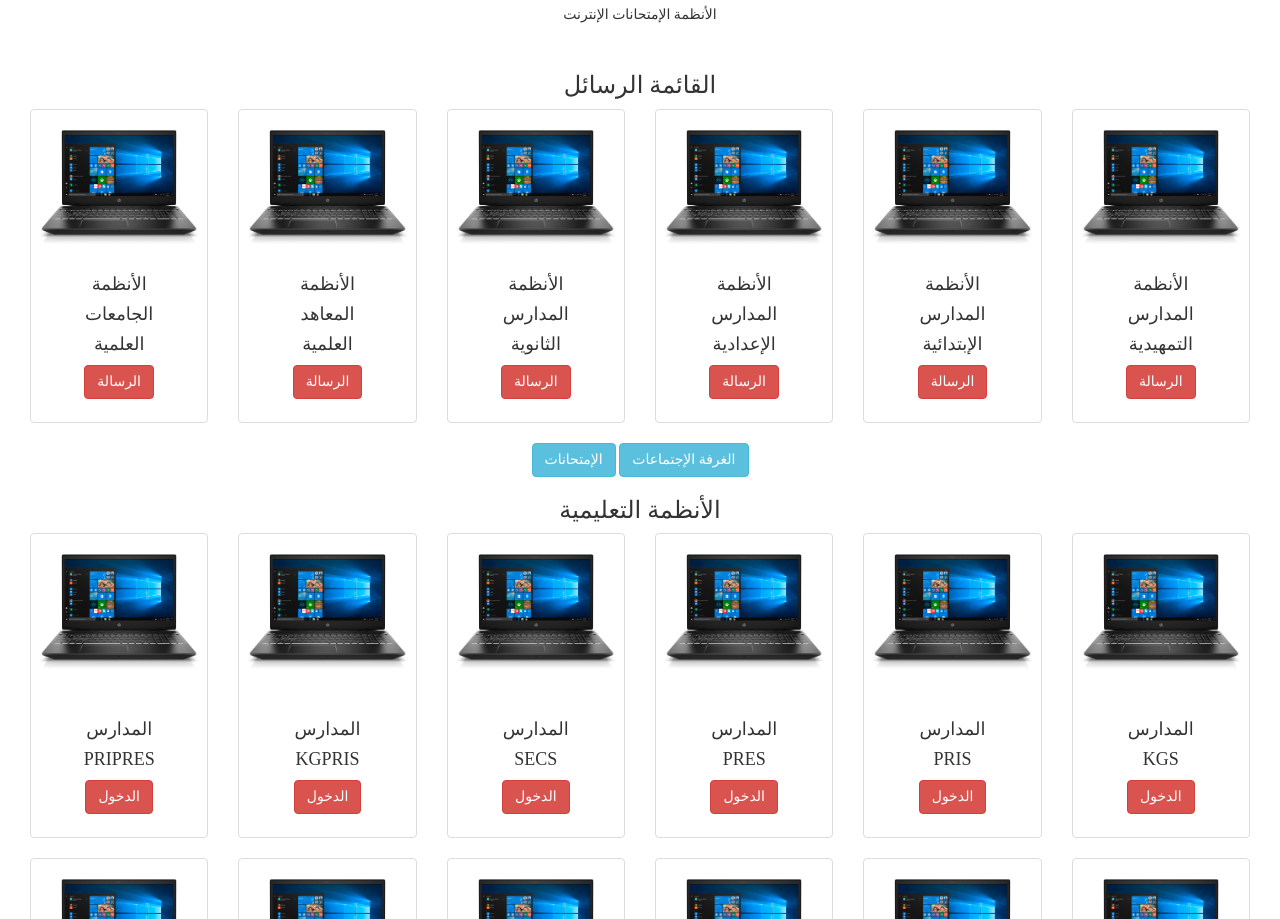
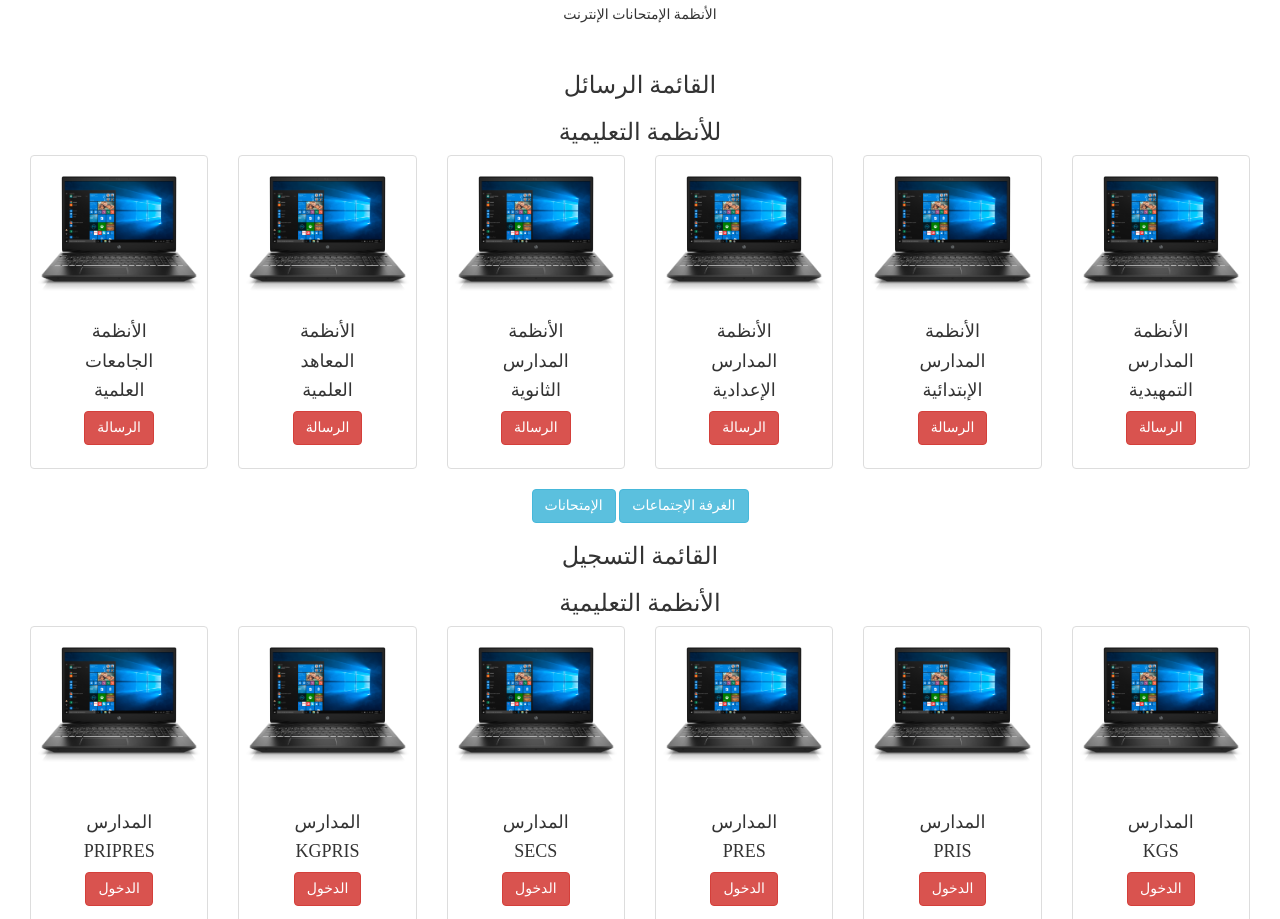
Before and after one commit to softwarepioneers/aw, a plain HTML site: page index.html in a window 1280 px wide. Shown: the part 2365-3284 px from the top of the page. Drawn offline with Linux system fonts and the light colour scheme; files that its build step writes are made by us from their sources; files whose address does not match are found by name; a web font is replaced by a local one.

Commit message:
SSDSDSJJJJ

```diff
--- a/index.html
+++ b/index.html
@@ -576,6 +576,9 @@
                     <h3>
                         القائمة الرسائل
                     </h3>
+                    <h3>
+                        للأنظمة التعليمية
+                    </h3>
                 </div>
             <div >
                 <div class="col-md-2 col-sm-3 col-xs-6">
@@ -746,7 +749,9 @@
 <div class="row ">
     <div class="container-fluid">
         <div class="text-center">
-
+            <h3>
+                القائمة التسجيل
+             </h3>
             <h3>
                الأنظمة التعليمية
             </h3>
```
